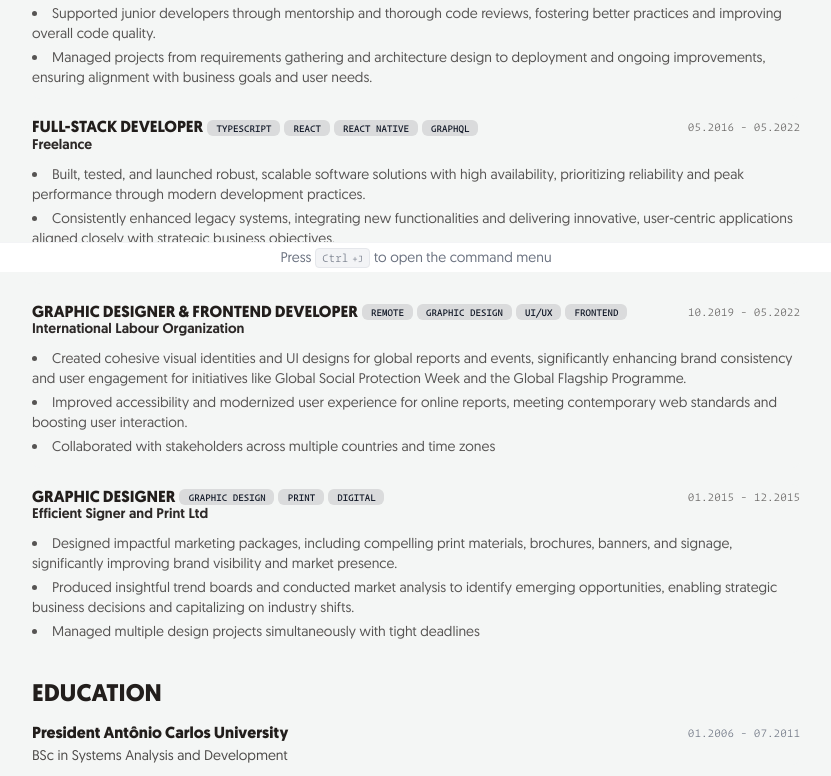
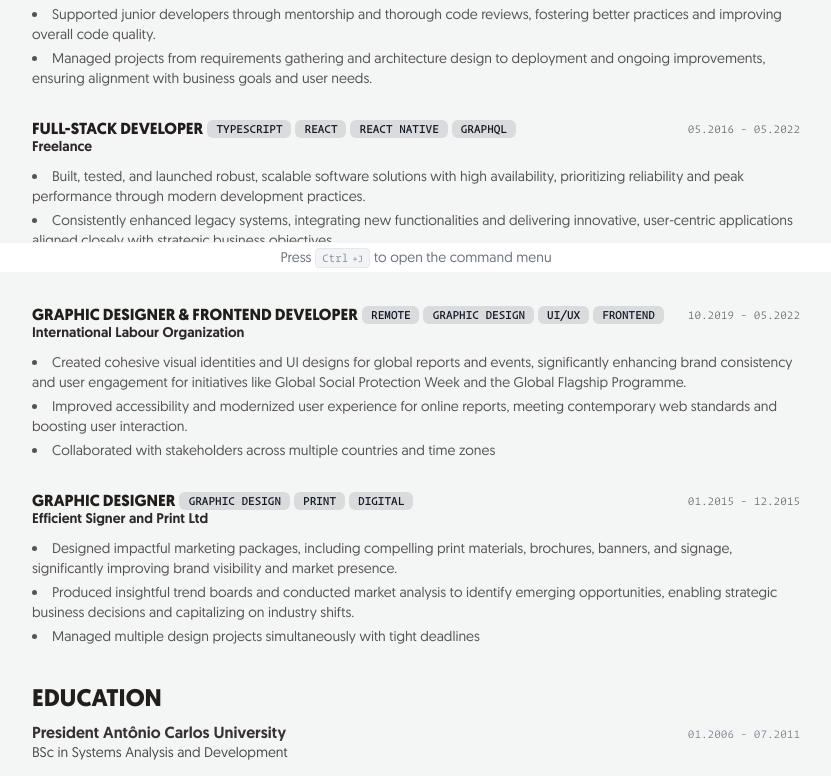
Before and after one commit to BartoszJarocki/cv, a Next.js app: page / in a window 1280 px wide. Shown: the part 528-1304 px from the top of the page, without its empty margins (224-1055 px from the left). Built offline with nearby package versions, Linux system fonts and the light colour scheme.

Commit message:
feat: update typography and accessibility attributes in Education and WorkExperience components

```diff
--- a/src/app/components/Education.tsx
+++ b/src/app/components/Education.tsx
@@ -15,7 +15,7 @@ interface EducationPeriodProps {
 function EducationPeriod({ start, end }: EducationPeriodProps) {
   return (
     <div
-      className="font-mono text-[12px] tabular-nums text-gray-500"
+      className="font-mono text-xs tabular-nums text-gray-500"
       aria-label={`Period: ${start} to ${end}`}
     >
       {start} - {end}
@@ -38,7 +38,7 @@ function EducationItem({ education }: EducationItemProps) {
       <CardHeader>
         <div className="flex items-center justify-between gap-x-2 text-base">
           <h3
-            className="font-semibold leading-none"
+            className="font-medium leading-none text-foreground/90"
             id={`education-${school.toLowerCase().replace(/\s+/g, "-")}`}
           >
             {school}
--- a/src/app/components/WorkExperience.tsx
+++ b/src/app/components/WorkExperience.tsx
@@ -28,7 +28,7 @@ function BadgeList({ className, badges }: BadgeListProps) {
         <li key={badge}>
           <Badge
             variant="secondary"
-            className="align-middle text-[10px] leading-none print:px-1 print:py-0.5 print:text-[8px] print:leading-tight"
+            className="align-middle text-[12px] leading-none print:px-1 print:py-0.5 print:text-[8px] print:leading-tight"
           >
             {badge}
           </Badge>
@@ -132,13 +132,13 @@ interface WorkExperienceProps {
 export function WorkExperience({ work }: WorkExperienceProps) {
   return (
     <Section>
-      <h2 className="text-2xl font-bold uppercase" id="work-experience">
+      <h2 className="text-2xl font-bold uppercase" id="experience">
         Experience
       </h2>
       <div
         className="space-y-4 print:space-y-0"
         role="feed"
-        aria-labelledby="work-experience"
+        aria-labelledby="experience"
       >
         {work.map((item) => (
           <article key={`${item.company}-${item.start}`} role="article">
```
